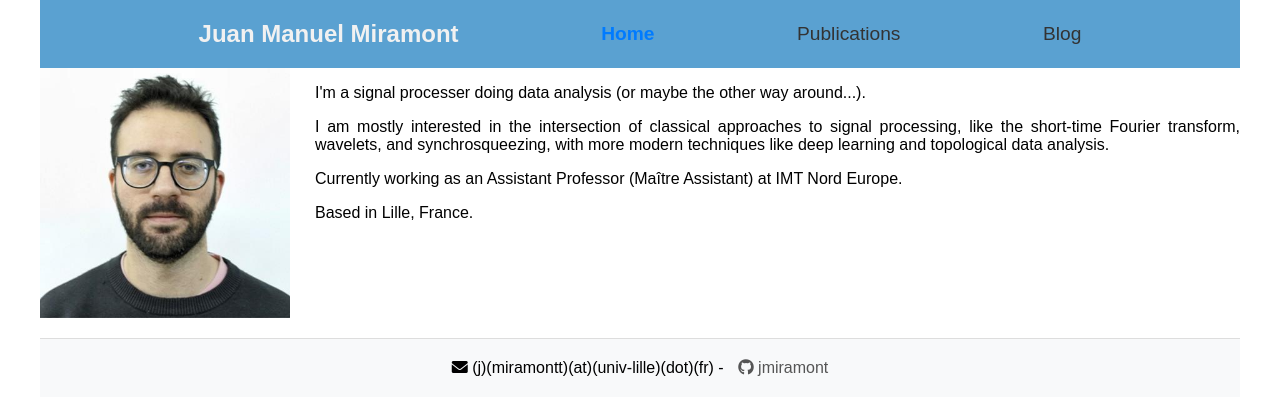
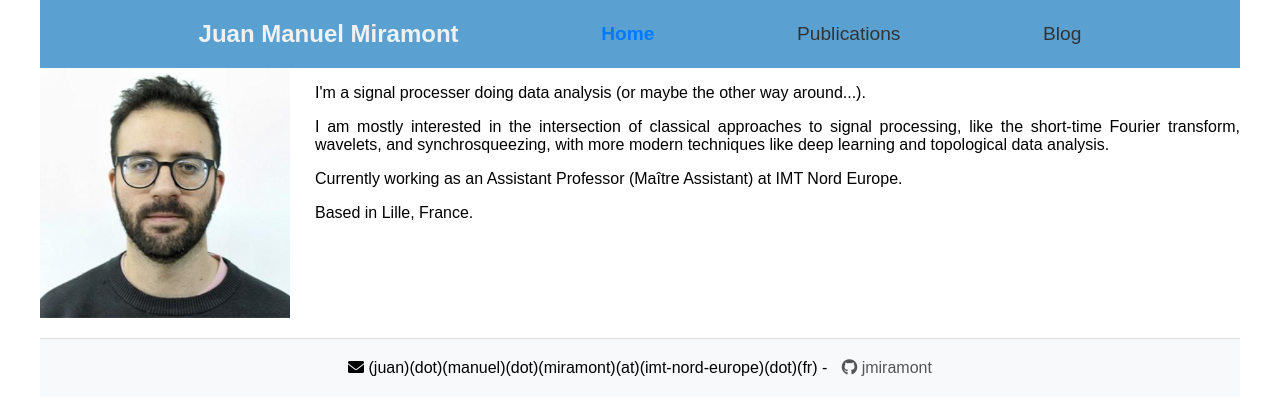
Before and after one commit to jmiramont/jmiramont.github.io, a Jekyll site: the page built from _pages/index.markdown, in a window 1280 px wide. Shown: the top 415 px of the page. Built offline with Jekyll 4.4.1, drawn with Linux system fonts in a browser that asks for light colours.

Commit message:
Update main info

```diff
--- a/_layouts/default.html
+++ b/_layouts/default.html
@@ -23,7 +23,7 @@
     </main>
     <footer>
         <div class="footer-container">
-            <i class="fas fa-envelope"></i> (j)(miramontt)(at)(univ-lille)(dot)(fr) -
+            <i class="fas fa-envelope"></i> (juan)(dot)(manuel)(dot)(miramont)(at)(imt-nord-europe)(dot)(fr) -
             <a href="https://github.com/jmiramont" target="_blank" aria-label="GitHub">
                 <i class="fab fa-github"></i> jmiramont
             </a>
```
